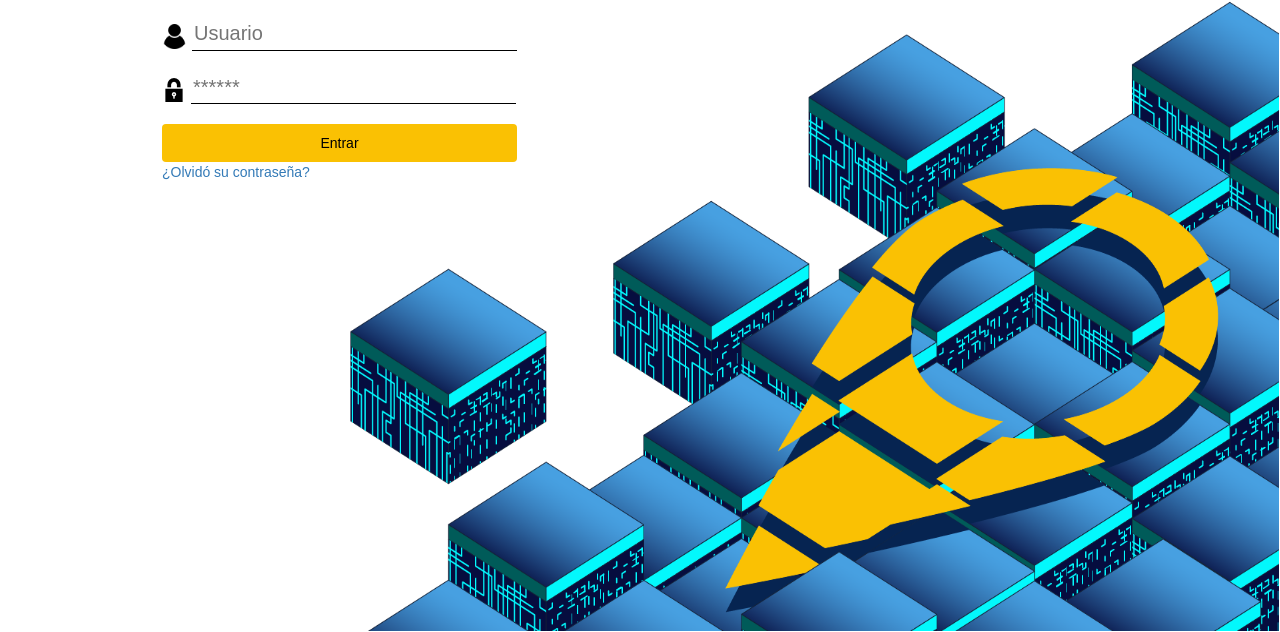
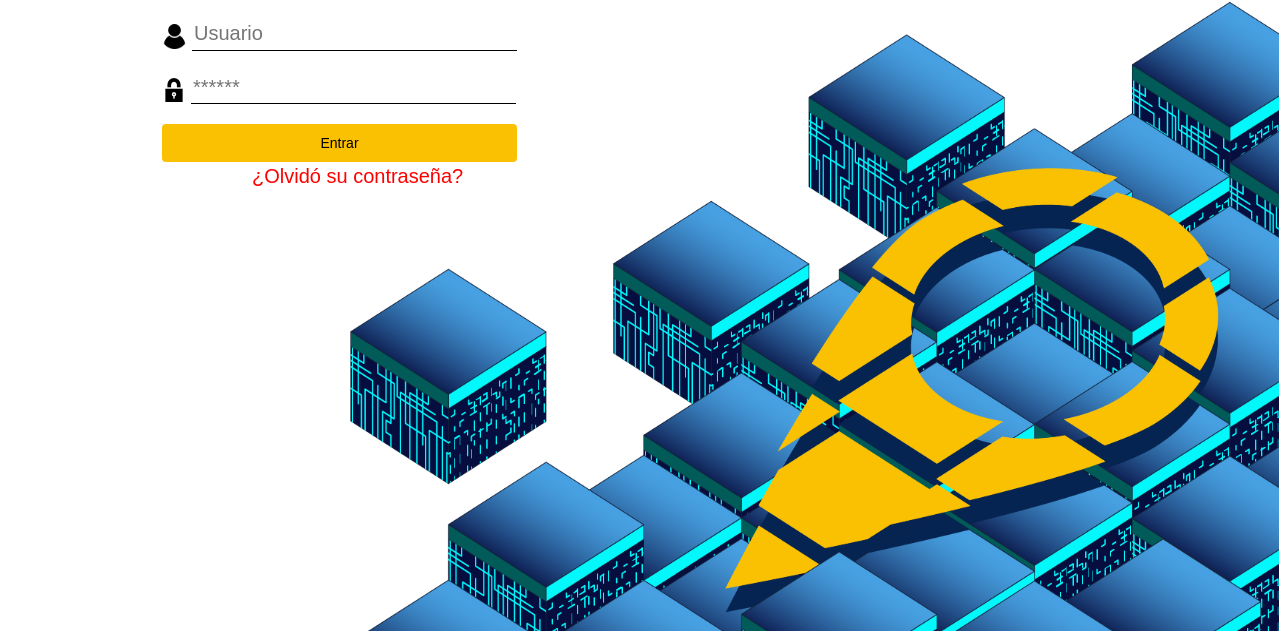
Before and after one commit to sebas2516/ProyectoTemperaturas, a plain HTML site: page Proyecto_Temperaturas/login.html in a window 1280 px wide. Shown: the part 168-800 px from the top of the page. Drawn offline with nearby package versions, Linux system fonts and the light colour scheme.

Commit message:
Update login.css

```diff
--- a/Proyecto_Temperaturas/CSS/login.css
+++ b/Proyecto_Temperaturas/CSS/login.css
@@ -44,6 +44,13 @@
 	padding: 2px;
 	font-size: 20px;
 	margin-left: 5px;
+}
+
+.OpcionContra{
+        color:red;
+        font-size:20px;
+        text-decoration:;
+        margin:10px 0px 0px 90px;
 }
 
 i{
```
